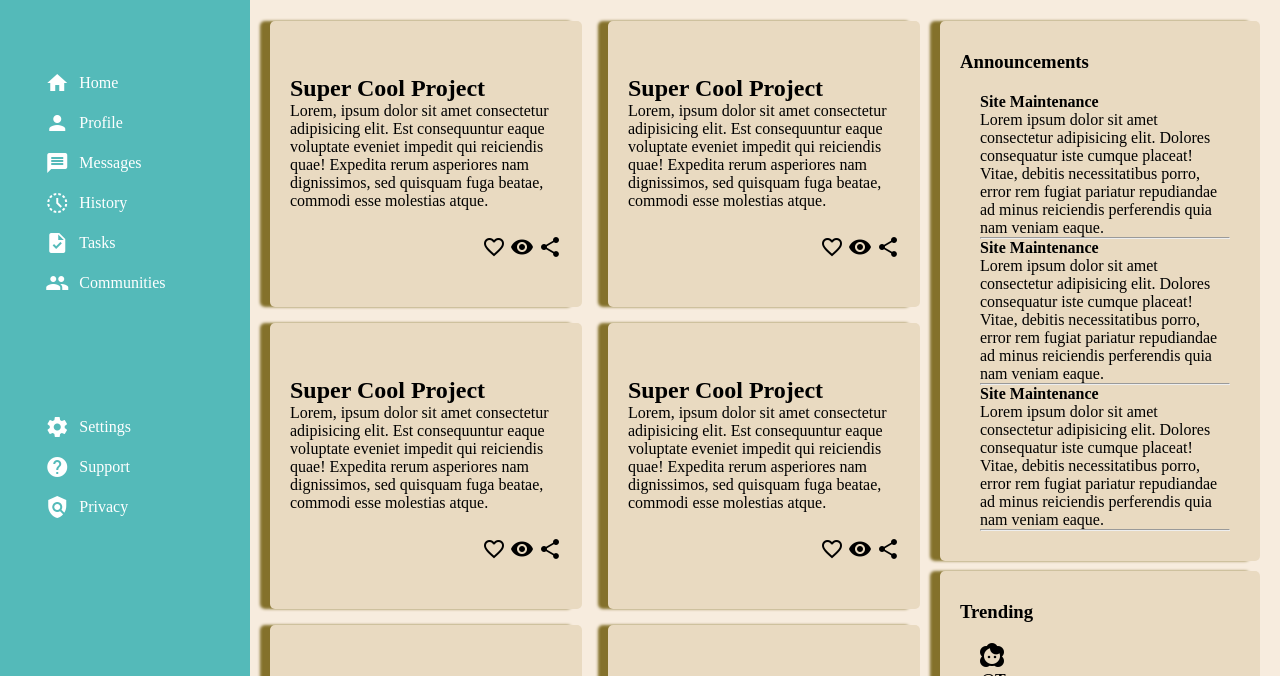
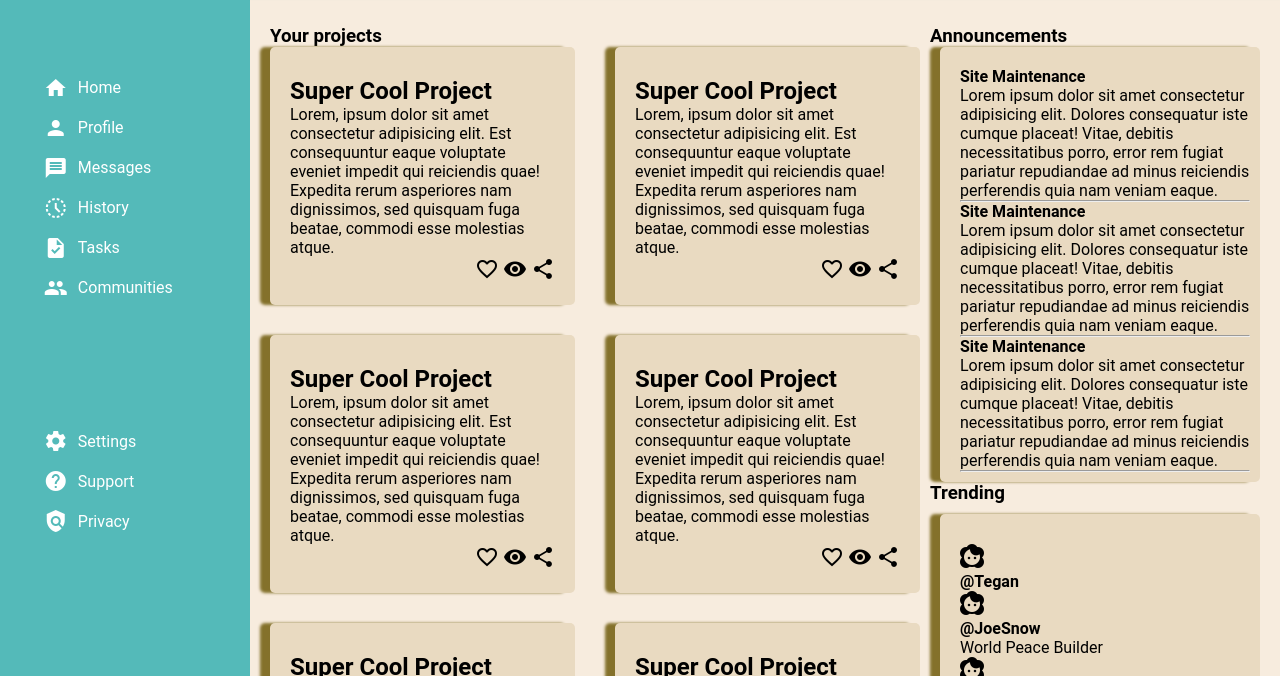
Before and after one commit to Productionmax/Admin-Dashboard, a plain HTML site: page index.html in a window 1280 px wide. Shown: the part 101-777 px from the top of the page. Drawn offline with Linux system fonts and the light colour scheme.

Commit message:
CSS layout of main content is acceptable

```diff
--- a/index.html
+++ b/index.html
@@ -78,7 +78,7 @@
             <div class="main-content">
 
                 <div class="projects">
-
+                    <h3>Your projects</h3>
                     <div class="cards-section">
 
                         <div class="card">
--- a/style.css
+++ b/style.css
@@ -8,6 +8,7 @@ body {
     min-height: 100vh;
     width:100%;
     margin: 0 auto;
+    font-family: 'Roboto', sans-serif;
 }
 .dashboard{
     display:grid;
@@ -81,6 +82,7 @@ body {
     display:grid;
     grid-column: 2/-1;
     grid-template-columns: 2fr 1fr;
+    grid-template-rows: 1fr 1fr;
     /* grid-template-rows: repeat(2,1fr); */
     /* position: relative; */
     height:100%;
@@ -89,40 +91,42 @@ body {
 }
 .projects{
     grid-row:1/span 2;
-    display:grid;
     position:relative;
-
+    grid-column: 1/2;
 }
 
 .cards-section{
     position: relative;
     display:grid;
     grid-template-columns:repeat(auto-fit,minmax(300px,1fr));
-    gap:16px;
+    gap:30px;
 }
 .announcement{
     grid-row:1/2;
     position:relative;
+
+}
+.board{
+    padding: 20px 10px 10px 20px;
     background-color: #E9DAC1;
     border-radius: 5px;
     margin-left: 10px;
-    padding: 30px 20px 20px 20px;
+    /* padding: 30px 20px 20px 20px; */
     box-shadow: -10px 0px 3px 0px #84712B;
-}
-.board{
-    padding: 20px 10px 10px 20px;
+
 }
 .trending{
     position:relative;
+
+}
+.trendboard{
+    padding: 20px 10px 10px 20px;
     background-color: #E9DAC1;
     border-radius: 5px;
     margin-left: 10px;
     margin-top: 10px;
     padding: 30px 20px 20px 20px;
     box-shadow: -10px 0px 3px 0px #84712B;
-}
-.trendboard{
-    padding: 20px 10px 10px 20px;
 }
 .card{
     display:grid;
```
